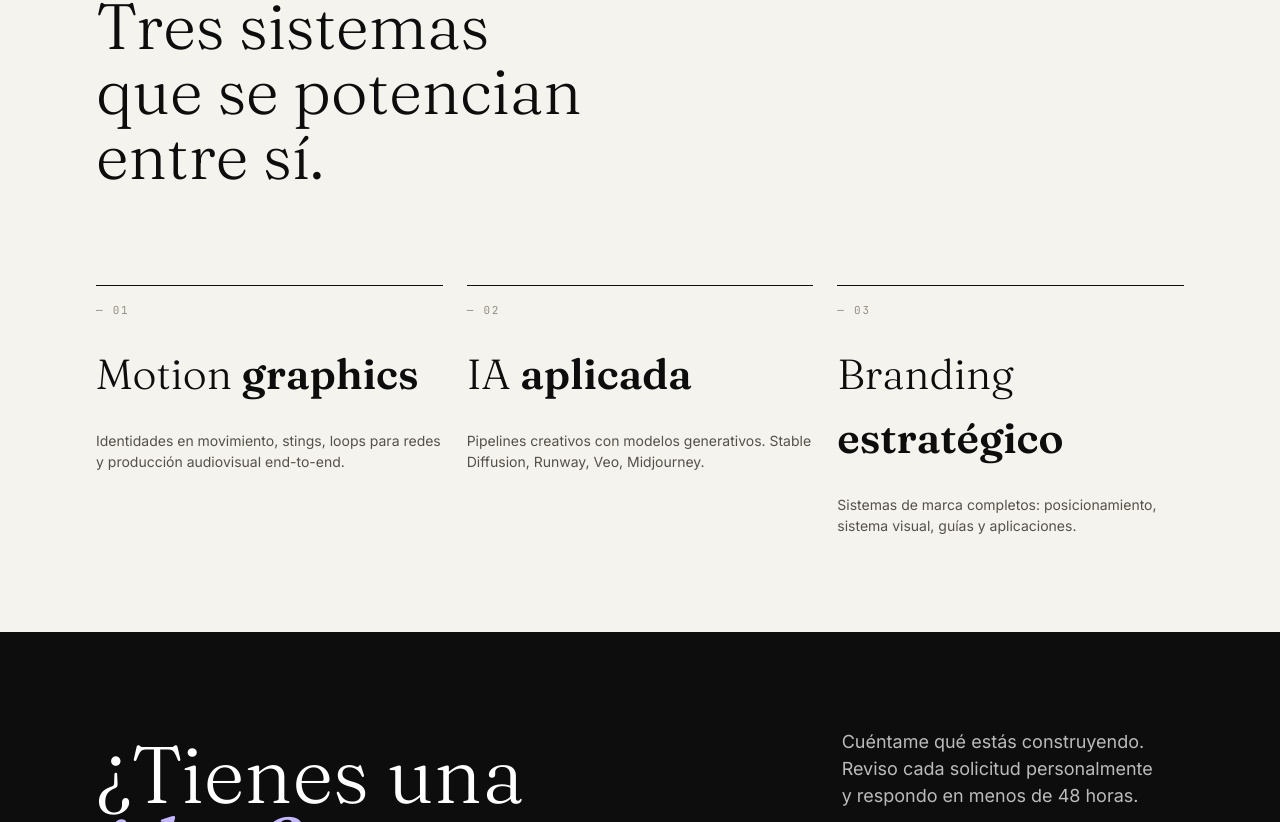
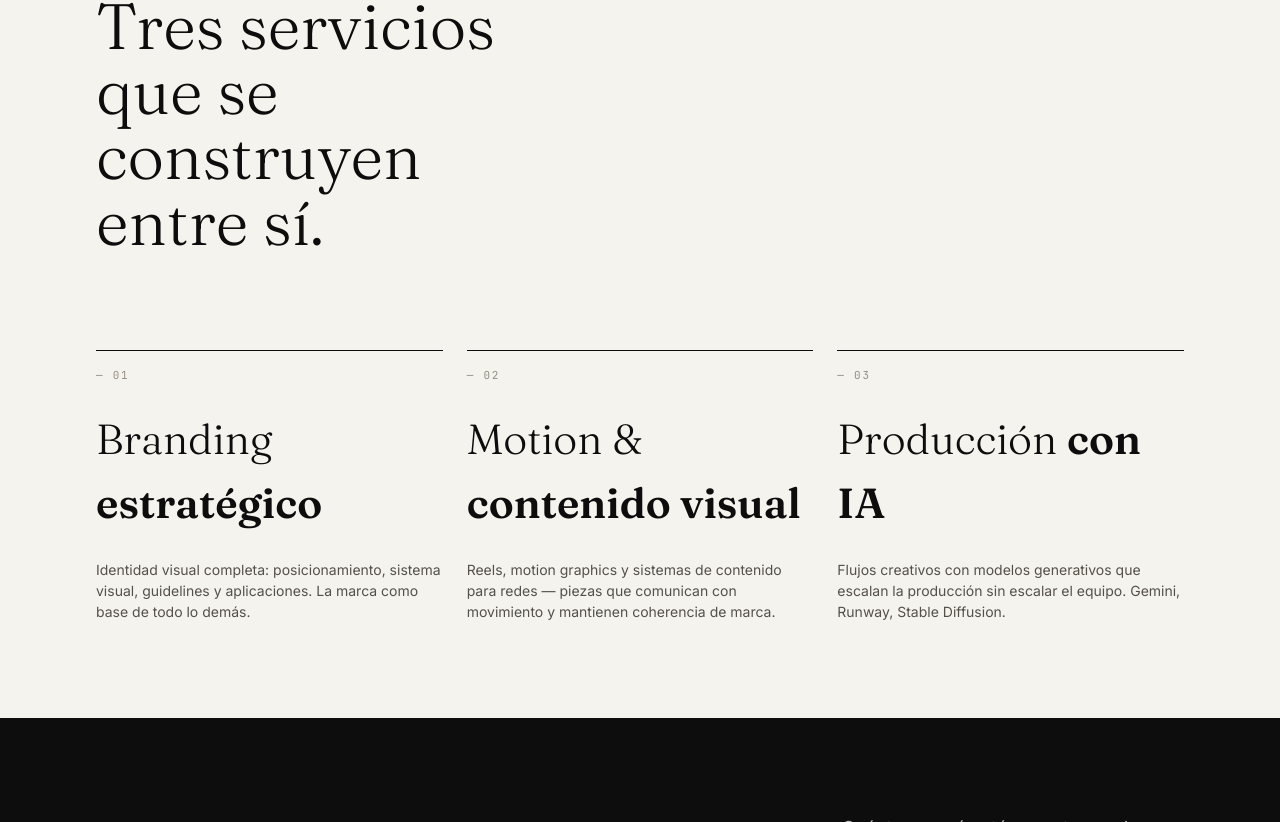
Before and after one commit to kimberlytapiaj/kymsul-portfolio, a Next.js app: page / in a window 1280 px wide. Shown: the part 2933-3755 px from the top of the page. Built offline with nearby package versions, Linux system fonts and the light colour scheme.

Commit message:
Update Specialization copy: reorder pillars, branding first, motion+content, IA production

```diff
--- a/components/Specialization.tsx
+++ b/components/Specialization.tsx
@@ -5,21 +5,21 @@ const WONK = { fontVariationSettings: "'SOFT' 0, 'WONK' 1" }
 const specs = [
   {
     num: '01',
-    light: 'Motion',
-    bold: 'graphics',
-    desc: 'Identidades en movimiento, stings, loops para redes y producción audiovisual end-to-end.',
+    light: 'Branding',
+    bold: 'estratégico',
+    desc: 'Identidad visual completa: posicionamiento, sistema visual, guidelines y aplicaciones. La marca como base de todo lo demás.',
   },
   {
     num: '02',
-    light: 'IA',
-    bold: 'aplicada',
-    desc: 'Pipelines creativos con modelos generativos. Stable Diffusion, Runway, Veo, Midjourney.',
+    light: 'Motion &',
+    bold: 'contenido visual',
+    desc: 'Reels, motion graphics y sistemas de contenido para redes — piezas que comunican con movimiento y mantienen coherencia de marca.',
   },
   {
     num: '03',
-    light: 'Branding',
-    bold: 'estratégico',
-    desc: 'Sistemas de marca completos: posicionamiento, sistema visual, guías y aplicaciones.',
+    light: 'Producción',
+    bold: 'con IA',
+    desc: 'Flujos creativos con modelos generativos que escalan la producción sin escalar el equipo. Gemini, Runway, Stable Diffusion.',
   },
 ]
 
@@ -34,8 +34,8 @@ export default function Specialization() {
           className="font-fraunces font-light text-[clamp(36px,6vw,64px)] text-dark leading-[1.02] mb-16 lg:mb-24 max-w-[500px]"
           style={WONK}
         >
-          Tres sistemas<br />
-          que se potencian<br />
+          Tres servicios<br />
+          que se construyen<br />
           entre sí.
         </p>
       </FadeIn>
```
